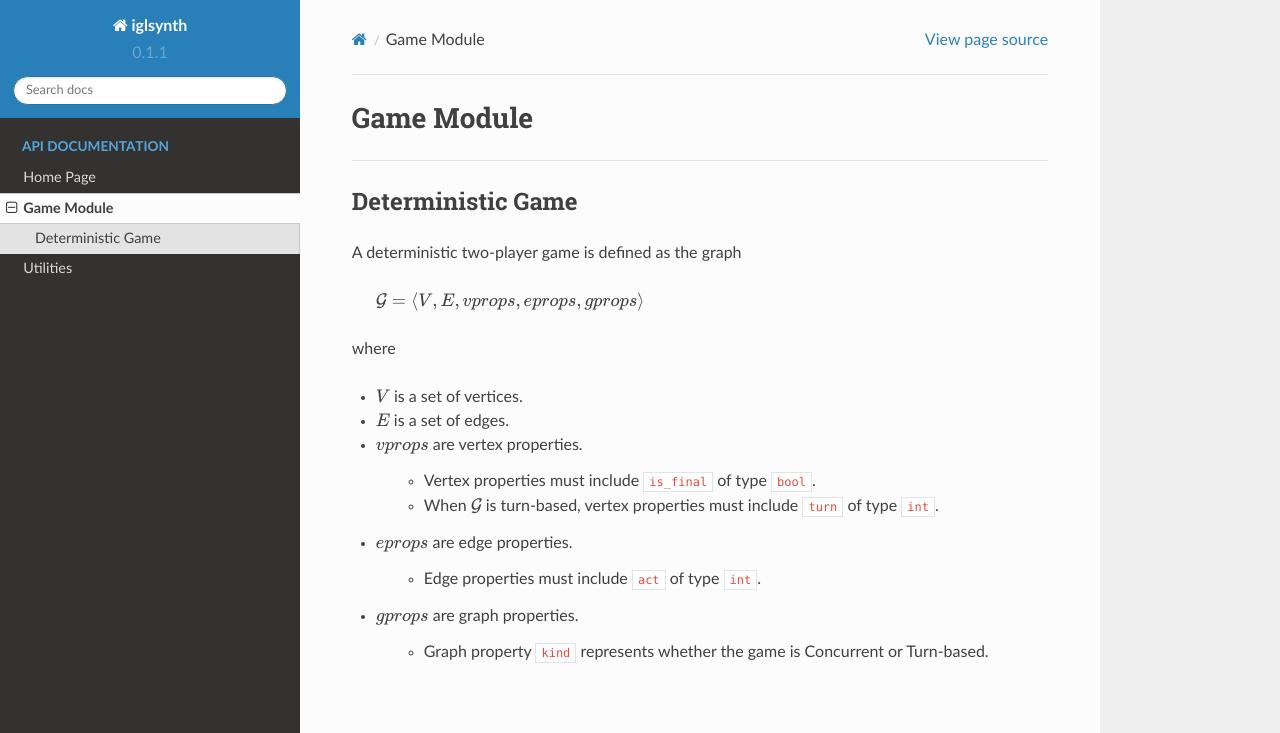
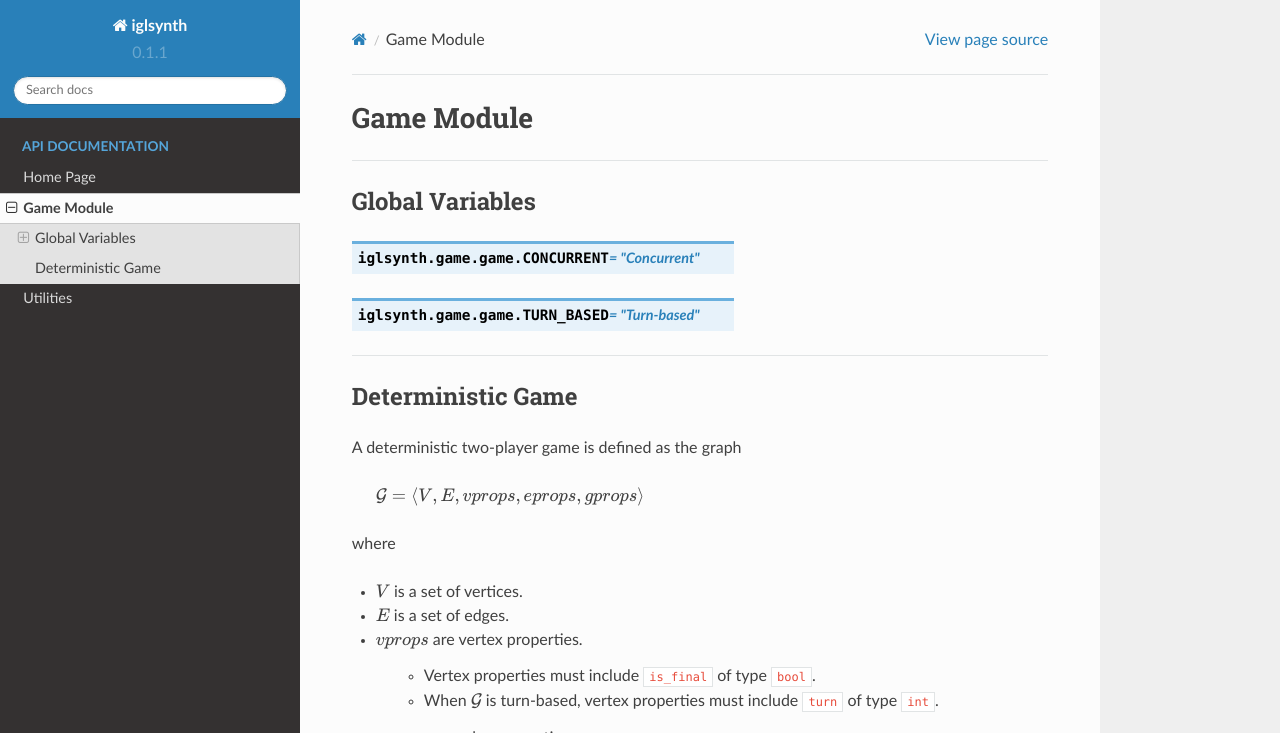
Before and after one commit to vvrs/iglsynth, a Sphinx documentation site: the page built from docs/source/game.rst, in a window 1280 px wide and 1221 px high, cut to the strip 0-733 px from the top of the window. Built offline with Sphinx 7.4.7 and the Read the Docs theme 2.0.0, drawn with Linux system fonts in a browser that asks for light colours; pages that are not in the unit, such as notebooks, are missing from menus.

Commit message:
Documentation update: Graph, Game

```diff
--- a/docs/source/game.rst
+++ b/docs/source/game.rst
@@ -1,7 +1,20 @@
 Game Module
 ===========
 
+.. currentmodule:: iglsynth.game.game
+
 ------------
+
+Global Variables
+----------------
+
+.. data:: CONCURRENT
+    :annotation: = "Concurrent"
+
+.. data:: TURN_BASED
+    :annotation: = "Turn-based"
+
+-----------------
 
 Deterministic Game
 ------------------
```
Also changed, not shown: other parts of docs/source/game.rst (+1 -2 lines), docs/source/index.rst (+34 -8 lines), docs/source/util.rst (+7 -6 lines), 1 other file.
